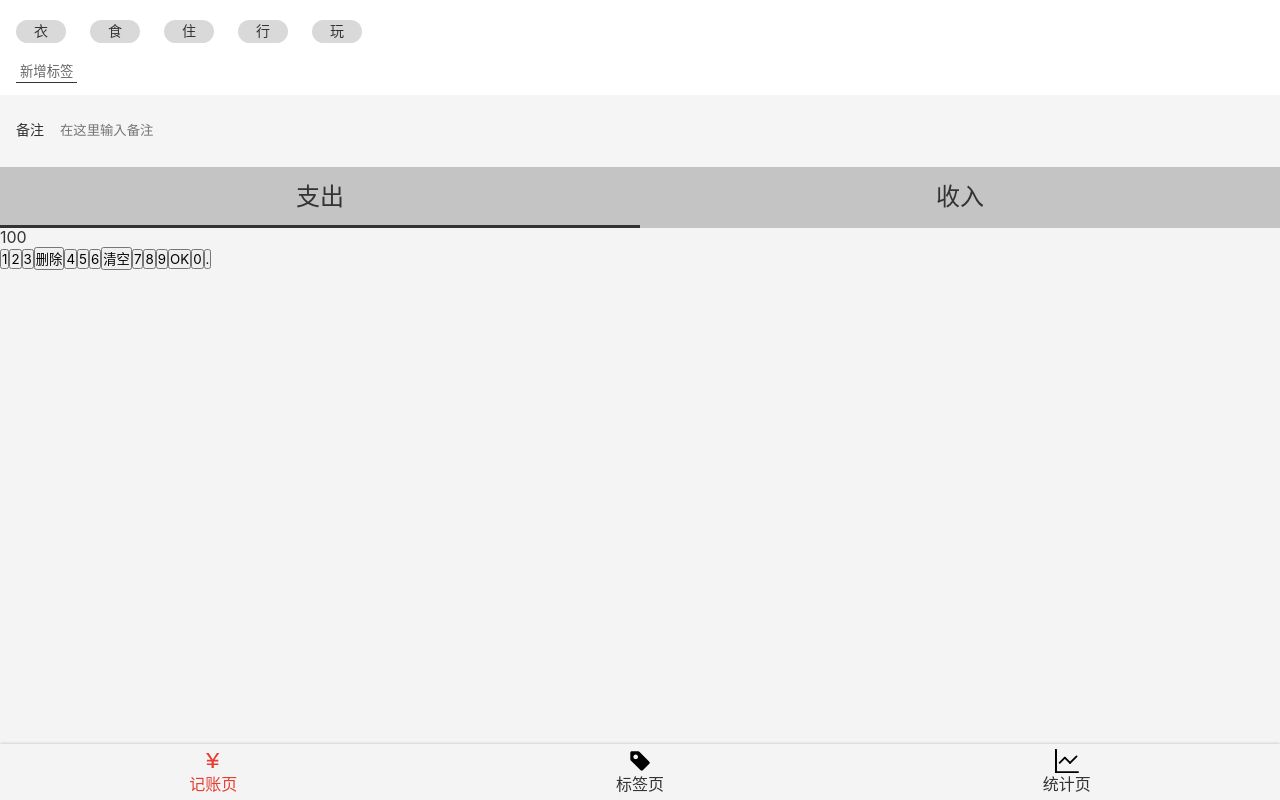
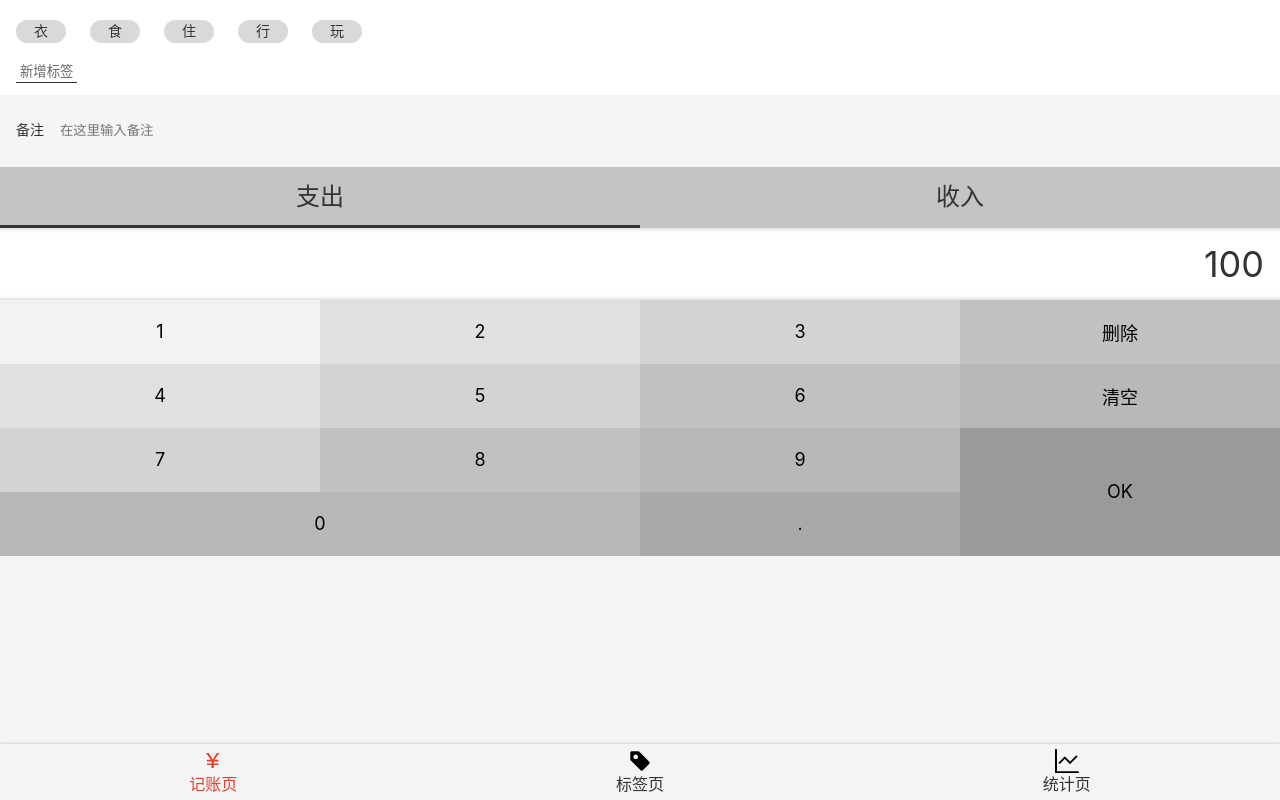
Before and after one commit to wbs99/React-Money, a React app: page /#/money in a window 1280 px wide. Built offline with nearby package versions, Linux system fonts and the light colour scheme.

Commit message:
完成数字输入区

```diff
--- a/src/index.scss
+++ b/src/index.scss
@@ -33,6 +33,11 @@
 :focus{
   outline: none;
 }
+.clearfix::after{
+  content: '';
+  display: block;
+  clear: both;
+}
 .icon {
   height: 1em;
   width: 1em;
--- a/src/views/Money.tsx
+++ b/src/views/Money.tsx
@@ -1,12 +1,14 @@
-import React from "react";
-import styled from "styled-components";
-import Layout from "../components/Layout";
+import React from 'react';
+import styled from 'styled-components';
+import Layout from '../components/Layout';
 
 const TagsSection = styled.section`
   background-color: #ffffff;
   padding: 12px 16px;
+
   > ul {
     margin: 0 -12px;
+
     > li {
       background-color: #d9d9d9;
       border-radius: 18px;
@@ -16,6 +18,7 @@
       margin: 8px 12px;
     }
   }
+
   > button {
     background: none;
     border: none;
@@ -29,13 +32,16 @@
   background: #f5f5f5;
   padding: 0 16px;
   font-size: 14px;
+
   > label {
     display: flex;
     align-items: center;
+
     > span {
       margin-right: 16px;
       white-space: nowrap;
     }
+
     > input {
       display: block;
       width: 100%;
@@ -47,15 +53,18 @@
 `;
 const CategorySection = styled.section`
   font-size: 24px;
+
   > ul {
     display: flex;
     background-color: #c4c4c4;
+
     > li {
       width: 50%;
       text-align: center;
       padding: 16px 0;
       position: relative;
-      &.selected::after{
+
+      &.selected::after {
         content: '';
         display: block;
         height: 3px;
@@ -68,7 +77,74 @@
     }
   }
 `;
-const NumberPadSection = styled.section``;
+const NumberPadSection = styled.section`
+  display: flex;
+  flex-direction: column;
+
+  > .output {
+    background: white;
+    font-size: 36px;
+    line-height: 72px;
+    text-align: right;
+    padding: 0 16px;
+    box-shadow: inset 0 -5px 5px -5px rgba(0, 0, 0, 0.25),
+    inset 0 5px 5px -5px rgba(0, 0, 0, 0.25);
+  }
+
+  > .pad {
+    > button {
+      font-size: 18px;
+      float: left;
+      width: 25%;
+      height: 64px;
+      border: none;
+
+      &.ok {
+        height: 128px;
+        float: right;
+      }
+
+      &.zero {
+        width: 50%;
+      }
+
+      &:nth-child(1) {
+        background: #f2f2f2;
+      }
+
+      &:nth-child(2),
+      &:nth-child(5) {
+        background: #e0e0e0;
+      }
+
+      &:nth-child(3),
+      &:nth-child(6),
+      &:nth-child(9) {
+        background: #d3d3d3;
+      }
+
+      &:nth-child(4),
+      &:nth-child(7),
+      &:nth-child(10) {
+        background: #c1c1c1;
+      }
+
+      &:nth-child(8),
+      &:nth-child(11),
+      &:nth-child(13) {
+        background: #b8b8b8;
+      }
+
+      &:nth-child(12) {
+        background: #9a9a9a;
+      }
+
+      &:nth-child(14) {
+        background: #a9a9a9;
+      }
+    }
+  }
+`;
 
 function Money() {
   return (
@@ -86,18 +162,18 @@
       <NotesSection>
         <label>
           <span>备注</span>
-          <input type="text" placeholder="在这里输入备注" />
+          <input type="text" placeholder="在这里输入备注"/>
         </label>
       </NotesSection>
       <CategorySection>
         <ul>
-          <li className='selected'>支出</li>
-          <li >收入</li>
+          <li className="selected">支出</li>
+          <li>收入</li>
         </ul>
       </CategorySection>
       <NumberPadSection>
-        <div>100</div>
-        <div>
+        <div className="output">100</div>
+        <div className="pad clearfix">
           <button>1</button>
           <button>2</button>
           <button>3</button>
@@ -109,12 +185,13 @@
           <button>7</button>
           <button>8</button>
           <button>9</button>
-          <button>OK</button>
-          <button>0</button>
-          <button>.</button>
+          <button className="ok">OK</button>
+          <button className="zero">0</button>
+          <button className="dot">.</button>
         </div>
       </NumberPadSection>
     </Layout>
   );
 }
+
 export default Money;
```
